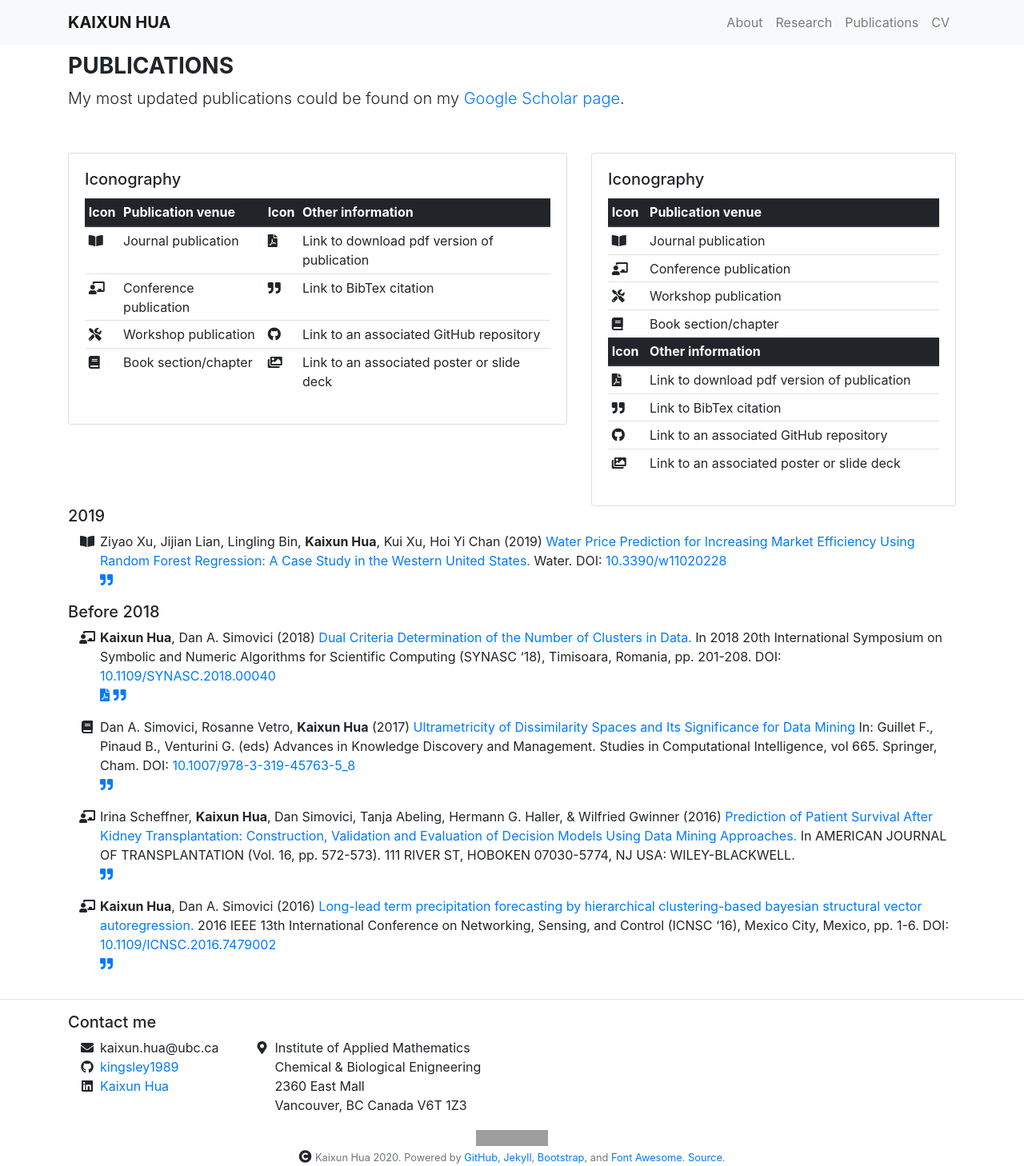
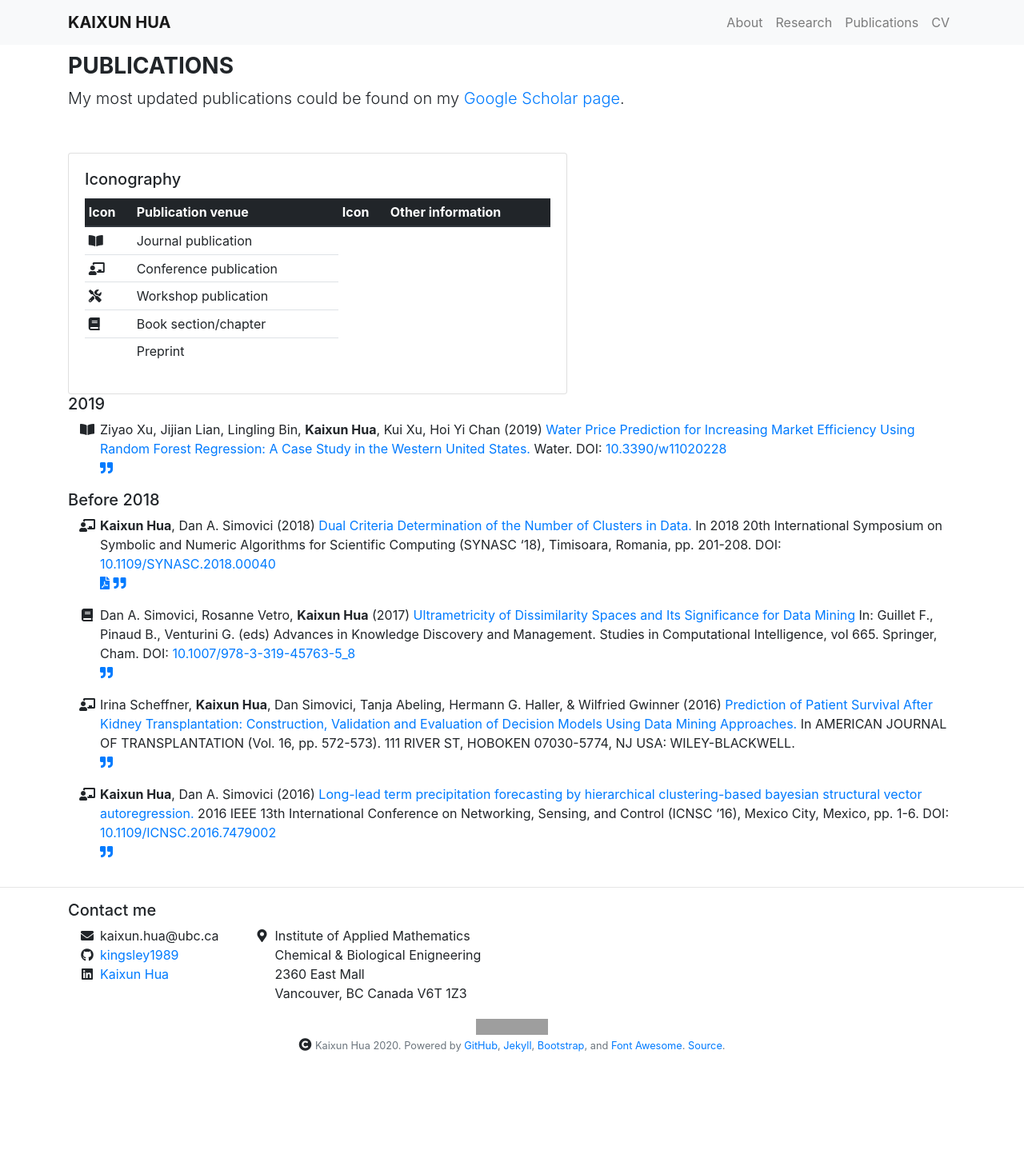
Before and after one commit to kingsley1989/kingsley1989.github.io, a Jekyll site: the page built from _pages/publications.md, in a window 1280 px wide. Shown: the whole page at 80% size. Built offline with Jekyll 4.4.1, drawn with Linux system fonts in a browser that asks for light colours; nearby versions of some CDN libraries; after the commit the page ends 1318 px from its top, so only the background shows below that; grey boxes are pictures that could not be loaded.

Commit message:
update pub layout

```diff
--- a/_data/publications.yml
+++ b/_data/publications.yml
@@ -81,7 +81,7 @@ publications:
       In Journal of Physics: Conference Series (Vol. 1334, No. 1, p. 012002). IOP Publishing.
       DOI: [10.1088/1742-6596/1334/1/012002](https://doi.org/10.1088/1742-6596/1334/1/012002)
     year: 2019
-    venue: conference
+    venue: preprint
     type: peer-reviewed-paper
     #github_repository_link: https://github.com/alife-data-standards/alife-data-standards
     #presentation_link: https://docs.google.com/presentation/d/19fQMsfnYh154G5ZdcJfsjcap6MKjG57p-VncMsjwbQY/edit?usp=sharing
--- a/_includes/list_publications.html
+++ b/_includes/list_publications.html
@@ -26,6 +26,8 @@
                 {{ site.data.icons.venue_workshop_bullet }}
               {% when 'journal' %}
                 {{ site.data.icons.venue_journal_bullet }}
+              {% when 'preprint' %}
+                {{ site.data.icons.venue_preprint_bullet }}
               {% else %}
                 {{ site.data.icons.venue_unknown_bullet }}
             {% endcase %}
--- a/_layouts/publications.html
+++ b/_layouts/publications.html
@@ -35,48 +35,6 @@ layout: default
               <tr>
                 <th scope="row">{{ site.data.icons.venue_journal_icon }}</th>
                 <td>Journal publication</td>
-                <th scope="row">{{ site.data.icons.pdf_icon }}</th>
-                <td>Link to download pdf version of publication</td>
-              </tr>
-              <tr>
-                <th scope="row">{{ site.data.icons.venue_conference_icon }}</th>
-                <td>Conference publication</td>
-                <th scope="row">{{ site.data.icons.bibtex_icon }}</th>
-                <td>Link to BibTex citation</td>
-              </tr>
-              <tr>
-                <th scope="row">{{ site.data.icons.venue_workshop_icon }}</th>
-                <td>Workshop publication</td>
-                <th scope="row">{{ site.data.icons.github_repository_icon }}</th>
-                <td>Link to an associated GitHub repository</td>
-              </tr>
-              <tr>
-                <th scope="row">{{ site.data.icons.venue_book_icon }}</th>
-                <td>Book section/chapter</td>
-                <th scope="row">{{ site.data.icons.presentation_icon }}</th>
-                <td>Link to an associated poster or slide deck</td>
-              </tr>
-            </tbody>
-          </table>
-        </div>
-      </div>
-    </div>
-
-    <div class="col">
-      <div class="card" id="iconography-table">
-        <div class="card-body">
-          <h5 class="card-title">Iconography</h5>
-          <table class="table table-sm">
-            <thead class="thead-dark">
-              <tr>
-                <th scope="col">Icon</th>
-                <th scope="col">Publication venue</th>
-              </tr>
-            </thead>
-            <tbody>
-              <tr>
-                <th scope="row">{{ site.data.icons.venue_journal_icon }}</th>
-                <td>Journal publication</td>
               </tr>
               <tr>
                 <th scope="row">{{ site.data.icons.venue_conference_icon }}</th>
@@ -90,29 +48,9 @@ layout: default
                 <th scope="row">{{ site.data.icons.venue_book_icon }}</th>
                 <td>Book section/chapter</td>
               </tr>
-            </tbody>
-            <thead class="thead-dark">
               <tr>
-                <th scope="col">Icon</th>
-                <th scope="col">Other information</th>
-              </tr>
-            </thead>
-            <tbody>
-              <tr>
-                <th scope="row">{{ site.data.icons.pdf_icon }}</th>
-                <td>Link to download pdf version of publication</td>
-              </tr>
-              <tr>
-                <th scope="row">{{ site.data.icons.bibtex_icon }}</th>
-                <td>Link to BibTex citation</td>
-              </tr>
-              <tr>
-                <th scope="row">{{ site.data.icons.github_repository_icon }}</th>
-                <td>Link to an associated GitHub repository</td>
-              </tr>
-              <tr>
-                <th scope="row">{{ site.data.icons.presentation_icon }}</th>
-                <td>Link to an associated poster or slide deck</td>
+                <th scope="row">{{ site.data.icons.venue_preprint_icon }}</th>
+                <td>Preprint</td>
               </tr>
             </tbody>
           </table>
```
